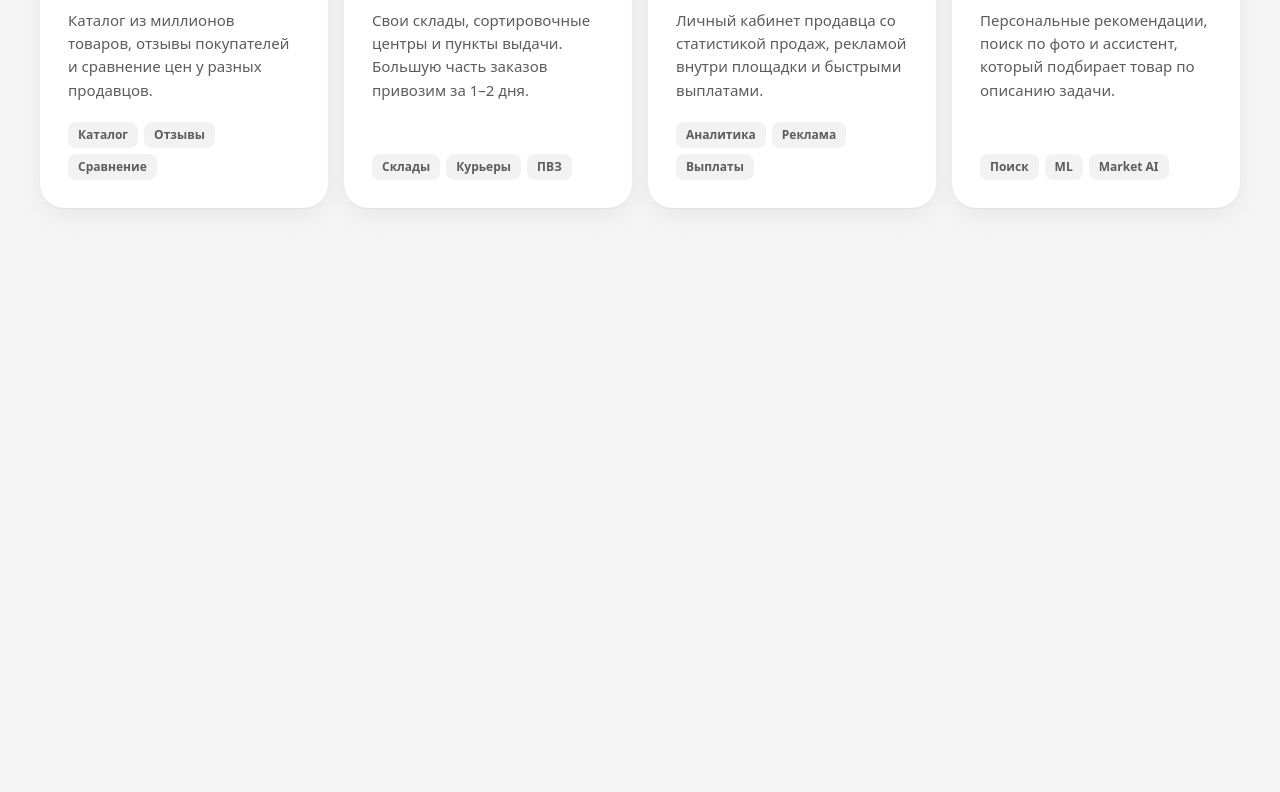
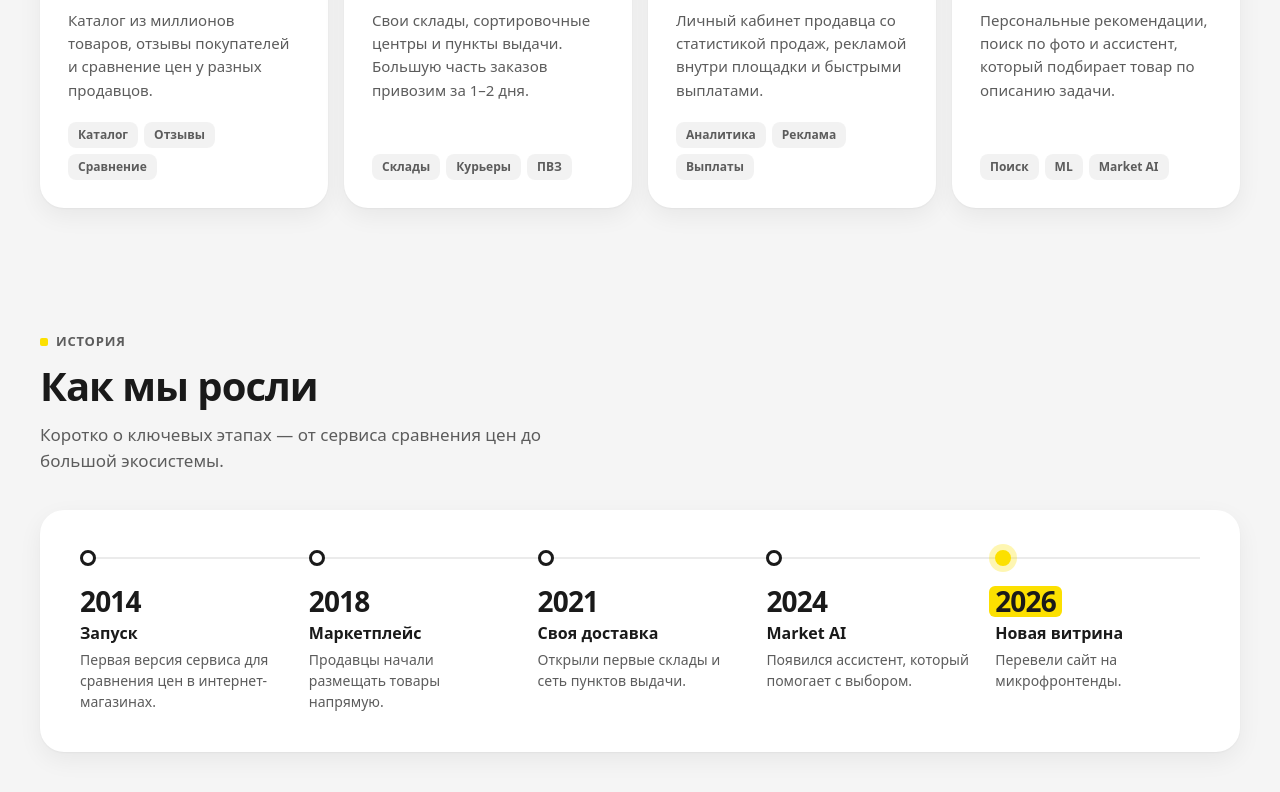
Before and after one commit to K1yotakaaa/yandex-market-clone, a React (Vite) app in the folder apps/remotes/about/: page / in a window 1280 px wide. Shown: the part 1509-2301 px from the top of the page. Before the commit the page ends 1813 px from the top, so only its background shows below. Built offline with nearby package versions, Linux system fonts and the light colour scheme.

Commit message:
feat(about): add history timeline

```diff
--- a/apps/remotes/about/src/AboutPage.tsx
+++ b/apps/remotes/about/src/AboutPage.tsx
@@ -3,7 +3,8 @@ import { useActiveSection } from './hooks/useActiveSection';
 import { AnchorNav } from './components/AnchorNav';
 import { Hero } from './components/Hero';
 import { Stats } from './components/Stats';
-  import { Directions } from './components/Directions';
+import { Directions } from './components/Directions';
+import { Timeline } from './components/Timeline';
 import styles from './AboutPage.module.css';
 
 const SECTION_IDS = NAV_ITEMS.map((item) => item.id);
@@ -18,6 +19,7 @@ export default function AboutPage() {
         <Hero onNavigate={scrollTo} />
         <Stats />
         <Directions />
+        <Timeline />
       </main>
     </div>
   );
--- /dev/null
+++ b/apps/remotes/about/src/components/Timeline.module.css
@@ -0,0 +1,103 @@
+.list {
+  position: relative;
+  display: grid;
+  gap: 28px;
+  margin: 0;
+  padding: 28px 24px 28px 56px;
+  border-radius: var(--ym-radius-l);
+  background: var(--ym-card);
+  box-shadow: var(--ym-shadow);
+  list-style: none;
+}
+
+.list::before {
+  content: '';
+  position: absolute;
+  top: 40px;
+  bottom: 40px;
+  left: 31px;
+  width: 2px;
+  background: var(--ym-line);
+}
+
+.item {
+  position: relative;
+}
+
+.dot {
+  position: absolute;
+  top: 5px;
+  left: -32px;
+  width: 16px;
+  height: 16px;
+  border-radius: 50%;
+  background: var(--ym-card);
+  border: 3px solid var(--ym-text);
+}
+
+.current .dot {
+  background: var(--ym-yellow);
+  border-color: var(--ym-yellow);
+  box-shadow: 0 0 0 6px rgba(252, 224, 0, 0.3);
+}
+
+.year {
+  margin: 0 0 4px;
+  font-size: 22px;
+  font-weight: 800;
+  line-height: 1.1;
+  letter-spacing: -0.03em;
+  font-variant-numeric: tabular-nums;
+}
+
+.title {
+  margin: 0 0 4px;
+  font-size: 16px;
+  font-weight: 700;
+}
+
+.text {
+  margin: 0;
+  color: var(--ym-text-2);
+  font-size: 14px;
+  line-height: 1.5;
+}
+
+.current .year {
+  display: inline-block;
+  padding: 0 6px;
+  margin-left: -6px;
+  border-radius: 6px;
+  background: var(--ym-yellow);
+  color: var(--ym-ink);
+}
+
+@media (min-width: 900px) {
+  .list {
+    grid-template-columns: repeat(5, minmax(0, 1fr));
+    gap: 24px;
+    padding: 40px;
+  }
+
+  .list::before {
+    top: 47px;
+    bottom: auto;
+    left: 40px;
+    right: 40px;
+    width: auto;
+    height: 2px;
+  }
+
+  .item {
+    padding-top: 36px;
+  }
+
+  .dot {
+    top: 0;
+    left: 0;
+  }
+
+  .year {
+    font-size: 28px;
+  }
+}
--- /dev/null
+++ b/apps/remotes/about/src/components/Timeline.tsx
@@ -0,0 +1,30 @@
+import { MILESTONES } from '../data/content';
+import { Section } from './Section';
+import styles from './Timeline.module.css';
+
+export function Timeline() {
+  const lastIndex = MILESTONES.length - 1;
+
+  return (
+    <Section
+      id="history"
+      eyebrow="История"
+      title="Как мы росли"
+      lead="Коротко о ключевых этапах — от сервиса сравнения цен до большой экосистемы."
+    >
+      <ol className={styles.list}>
+        {MILESTONES.map((item, index) => (
+          <li
+            key={item.year}
+            className={index === lastIndex ? `${styles.item} ${styles.current}` : styles.item}
+          >
+            <span className={styles.dot} aria-hidden="true" />
+            <p className={styles.year}>{item.year}</p>
+            <h3 className={styles.title}>{item.title}</h3>
+            <p className={styles.text}>{item.text}</p>
+          </li>
+        ))}
+      </ol>
+    </Section>
+  );
+}
--- a/apps/remotes/about/src/data/content.ts
+++ b/apps/remotes/about/src/data/content.ts
@@ -71,11 +71,11 @@ export const DIRECTIONS: Direction[] = [
 export type Milestone = { year: string; title: string; text: string };
 
 export const MILESTONES: Milestone[] = [
-  { year: '', title: '', text: '' },
-  { year: '', title: '', text: '' },
-  { year: '', title: '', text: '' },
-  { year: '', title: '', text: '' },
-  { year: '', title: '', text: '' },
+  { year: '2014', title: 'Запуск', text: 'Первая версия сервиса для сравнения цен в интернет-магазинах.' },
+  { year: '2018', title: 'Маркетплейс', text: 'Продавцы начали размещать товары напрямую.' },
+  { year: '2021', title: 'Своя доставка', text: 'Открыли первые склады и сеть пунктов выдачи.' },
+  { year: '2024', title: 'Market AI', text: 'Появился ассистент, который помогает с выбором.' },
+  { year: '2026', title: 'Новая витрина', text: 'Перевели сайт на микрофронтенды.' },
 ];
 
 export const PARTNERS: string[] = [];
```
